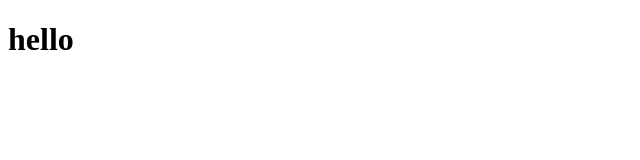
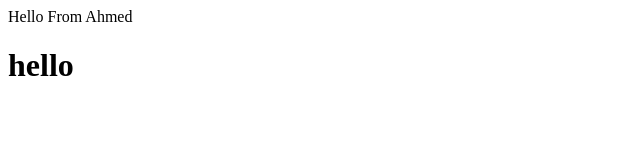
Before and after one commit to amira-abdelhady/lastRepo, a plain HTML site: page index.html in a window 1280 px wide. Shown: the whole page, without its empty margins (0-640 px from the left). Drawn offline with Linux system fonts and the light colour scheme.

Commit message:
adding nav bar

```diff
--- a/index.html
+++ b/index.html
@@ -7,6 +7,13 @@
     <title>Document</title>
 </head>
 <body>
+
+    <nav>
+        <div class="container">
+            Hello From Ahmed
+        </div>
+    </nav>
+
     <h1>hello</h1>
 </body>
 </html>
```
